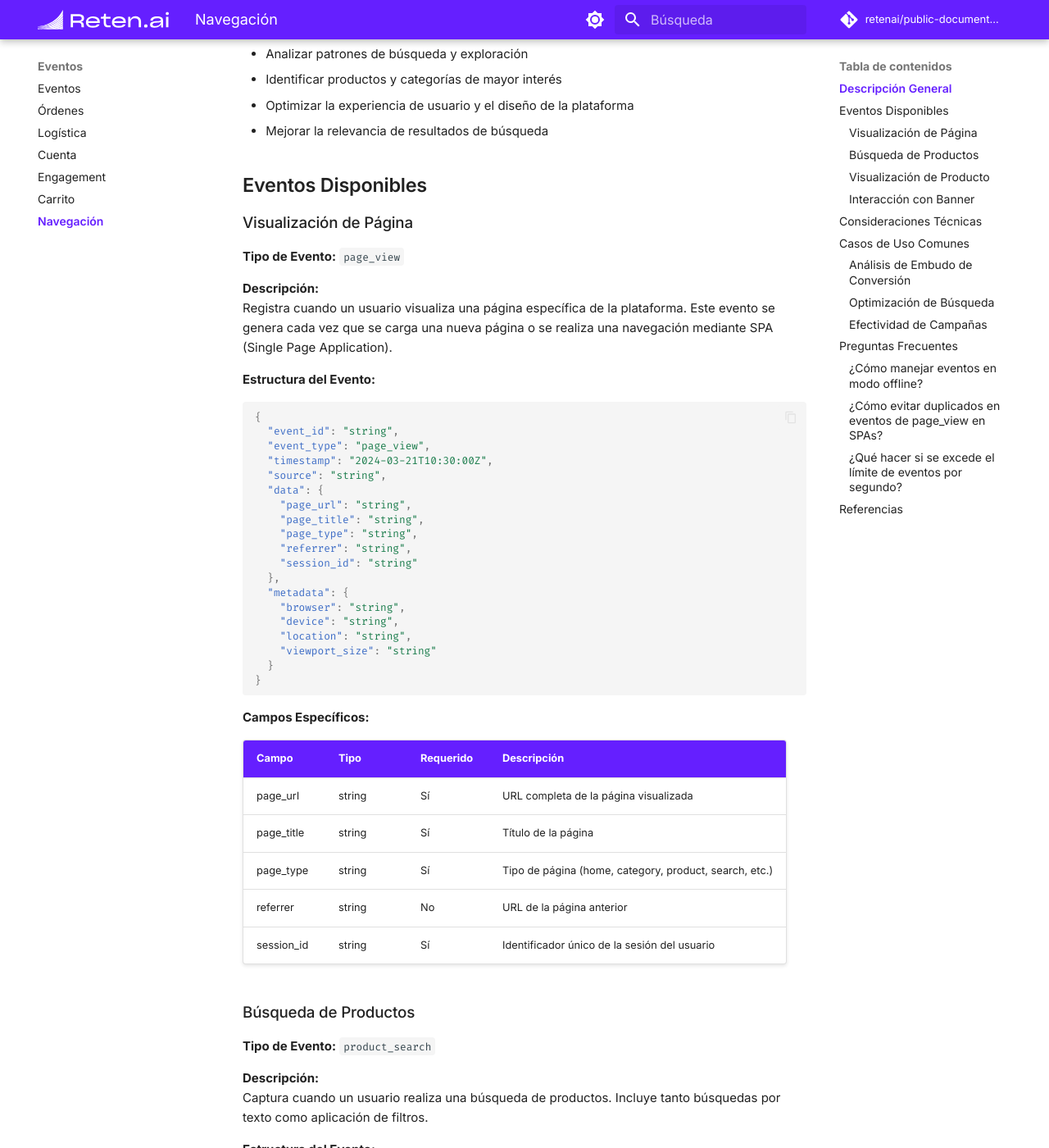
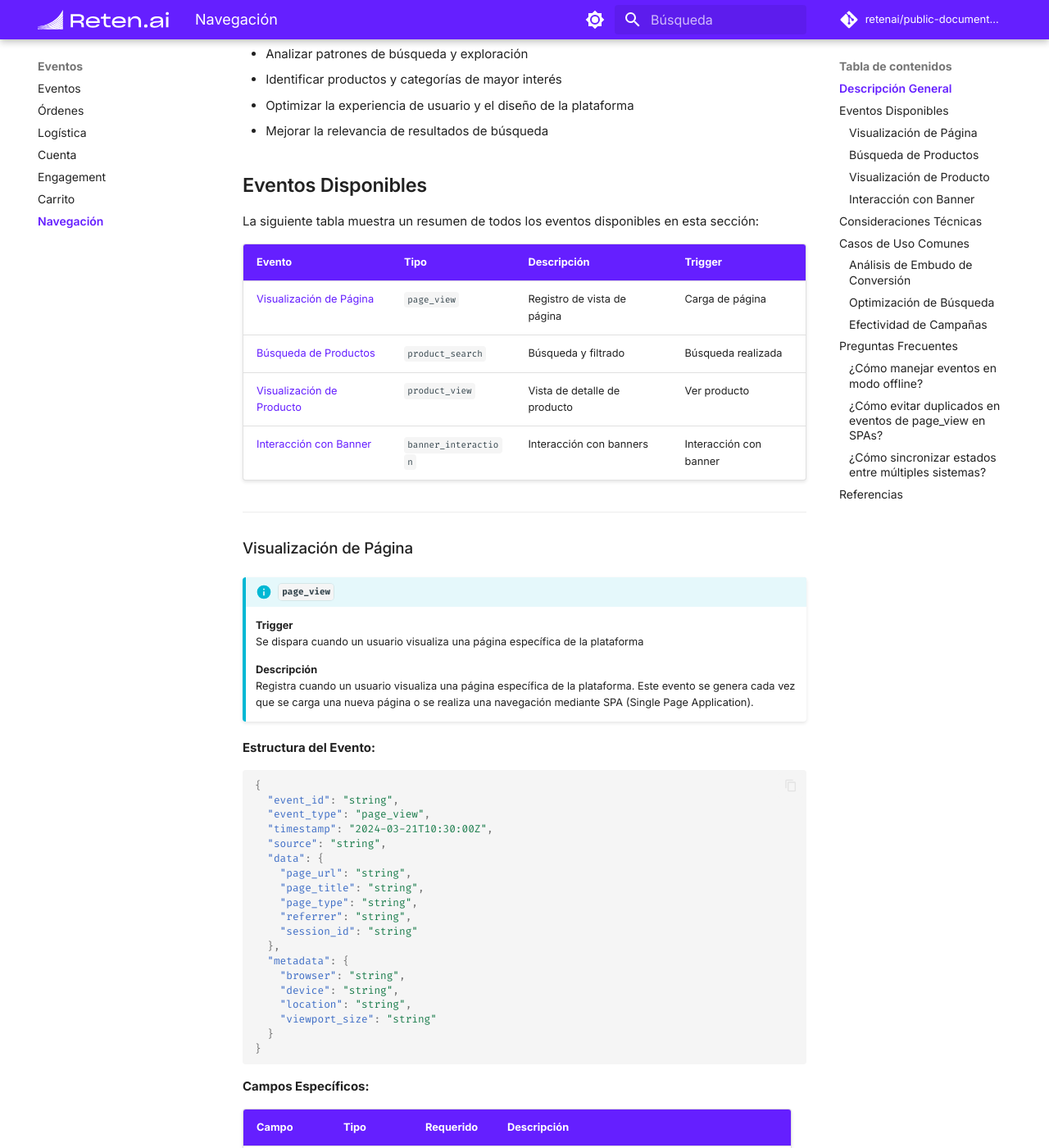
Before and after one commit to retenai/public-documentation, an MkDocs documentation site: the page built from docs/events/navigation/README.md, in a window 1280 px wide and 1400 px high, scrolled down 399 px. Shown: the whole window at 82% size. Built offline with MkDocs 1.6.1 and Material for MkDocs 9.7.7, drawn with Linux system fonts in a browser that asks for light colours; comment, search, counter and statistics services are not loaded; some of the changed text lies outside the part shown.

Commit message:
docs: update navigation events documentation to match new template format

````diff
--- a/docs/events/navigation/README.md
+++ b/docs/events/navigation/README.md
@@ -14,12 +14,25 @@ Los eventos de navegación y descubrimiento capturan las interacciones de los us
 
 ## Eventos Disponibles
 
+La siguiente tabla muestra un resumen de todos los eventos disponibles en esta sección:
+
+| Evento                                                  | Tipo                 | Descripción                  | Trigger                |
+| ------------------------------------------------------- | -------------------- | ---------------------------- | ---------------------- |
+| [Visualización de Página](#visualizacion-de-pagina)     | `page_view`          | Registro de vista de página  | Carga de página        |
+| [Búsqueda de Productos](#busqueda-de-productos)         | `product_search`     | Búsqueda y filtrado          | Búsqueda realizada     |
+| [Visualización de Producto](#visualizacion-de-producto) | `product_view`       | Vista de detalle de producto | Ver producto           |
+| [Interacción con Banner](#interaccion-con-banner)       | `banner_interaction` | Interacción con banners      | Interacción con banner |
+
+---
+
 ### Visualización de Página
 
-**Tipo de Evento:** `page_view`
+!!! info "`page_view`"
+    **Trigger**
+    Se dispara cuando un usuario visualiza una página específica de la plataforma
 
-**Descripción:**
-Registra cuando un usuario visualiza una página específica de la plataforma. Este evento se genera cada vez que se carga una nueva página o se realiza una navegación mediante SPA (Single Page Application).
+    **Descripción**
+    Registra cuando un usuario visualiza una página específica de la plataforma. Este evento se genera cada vez que se carga una nueva página o se realiza una navegación mediante SPA (Single Page Application).
 
 **Estructura del Evento:**
 ```json
@@ -46,20 +59,37 @@ Registra cuando un usuario visualiza una página específica de la plataforma. E
 
 **Campos Específicos:**
 
-| Campo      | Tipo   | Requerido | Descripción                                            |
-| ---------- | ------ | --------- | ------------------------------------------------------ |
-| page_url   | string | Sí        | URL completa de la página visualizada                  |
-| page_title | string | Sí        | Título de la página                                    |
-| page_type  | string | Sí        | Tipo de página (home, category, product, search, etc.) |
-| referrer   | string | No        | URL de la página anterior                              |
-| session_id | string | Sí        | Identificador único de la sesión del usuario           |
+| Campo        | Tipo   | Requerido | Descripción                                            |
+| ------------ | ------ | --------- | ------------------------------------------------------ |
+| `page_url`   | string | Sí        | URL completa de la página visualizada                  |
+| `page_title` | string | Sí        | Título de la página                                    |
+| `page_type`  | string | Sí        | Tipo de página (home, category, product, search, etc.) |
+| `referrer`   | string | No        | URL de la página anterior                              |
+| `session_id` | string | Sí        | Identificador único de la sesión del usuario           |
+
+**Ejemplo de Uso:**
+```json
+{
+  "event_type": "page_view",
+  "data": {
+    "page_url": "https://example.com/products/category/shoes",
+    "page_title": "Zapatos - Categoría",
+    "page_type": "category",
+    "session_id": "sess_123456"
+  }
+}
+```
+
+---
 
 ### Búsqueda de Productos
 
-**Tipo de Evento:** `product_search`
+!!! note "`product_search`"
+    **Trigger**
+    Se dispara cuando un usuario realiza una búsqueda o aplica filtros
 
-**Descripción:**
-Captura cuando un usuario realiza una búsqueda de productos. Incluye tanto búsquedas por texto como aplicación de filtros.
+    **Descripción**
+    Captura cuando un usuario realiza una búsqueda de productos. Incluye tanto búsquedas por texto como aplicación de filtros.
 
 **Estructura del Evento:**
 ```json
@@ -91,20 +121,44 @@ Captura cuando un usuario realiza una búsqueda de productos. Incluye tanto bús
 
 **Campos Específicos:**
 
-| Campo         | Tipo   | Requerido | Descripción                                  |
-| ------------- | ------ | --------- | -------------------------------------------- |
-| search_query  | string | No        | Término de búsqueda ingresado por el usuario |
-| filters       | object | No        | Filtros aplicados a la búsqueda              |
-| results_count | number | Sí        | Cantidad de resultados encontrados           |
-| page_number   | number | Sí        | Número de página de resultados               |
-| sort_by       | string | No        | Criterio de ordenamiento aplicado            |
+| Campo           | Tipo   | Requerido | Descripción                                  |
+| --------------- | ------ | --------- | -------------------------------------------- |
+| `search_query`  | string | No        | Término de búsqueda ingresado por el usuario |
+| `filters`       | object | No        | Filtros aplicados a la búsqueda              |
+| `results_count` | number | Sí        | Cantidad de resultados encontrados           |
+| `page_number`   | number | Sí        | Número de página de resultados               |
+| `sort_by`       | string | No        | Criterio de ordenamiento aplicado            |
+
+**Ejemplo de Uso:**
+```json
+{
+  "event_type": "product_search",
+  "data": {
+    "search_query": "zapatos deportivos",
+    "filters": {
+      "category": ["calzado", "deportes"],
+      "price_range": {
+        "min": 1000,
+        "max": 5000
+      }
+    },
+    "results_count": 24,
+    "page_number": 1,
+    "sort_by": "relevance"
+  }
+}
+```
+
+---
 
 ### Visualización de Producto
 
-**Tipo de Evento:** `product_view`
+!!! info "`product_view`"
+    **Trigger**
+    Se dispara cuando un usuario accede al detalle de un producto
 
-**Descripción:**
-Registra cuando un usuario visualiza el detalle de un producto específico.
+    **Descripción**
+    Registra cuando un usuario visualiza el detalle de un producto específico.
 
 **Estructura del Evento:**
 ```json
@@ -131,22 +185,41 @@ Registra cuando un usuario visualiza el detalle de un producto específico.
 
 **Campos Específicos:**
 
-| Campo         | Tipo   | Requerido | Descripción                               |
-| ------------- | ------ | --------- | ----------------------------------------- |
-| product_id    | string | Sí        | Identificador único del producto          |
-| product_name  | string | Sí        | Nombre del producto                       |
-| category_id   | string | Sí        | Identificador de la categoría principal   |
-| price         | number | Sí        | Precio actual del producto                |
-| currency      | string | Sí        | Moneda del precio                         |
-| view_duration | number | No        | Tiempo de visualización en segundos       |
-| source_page   | string | Sí        | Página desde donde se accedió al producto |
+| Campo           | Tipo   | Requerido | Descripción                               |
+| --------------- | ------ | --------- | ----------------------------------------- |
+| `product_id`    | string | Sí        | Identificador único del producto          |
+| `product_name`  | string | Sí        | Nombre del producto                       |
+| `category_id`   | string | Sí        | Identificador de la categoría principal   |
+| `price`         | number | Sí        | Precio actual del producto                |
+| `currency`      | string | Sí        | Moneda del precio                         |
+| `view_duration` | number | No        | Tiempo de visualización en segundos       |
+| `source_page`   | string | Sí        | Página desde donde se accedió al producto |
+
+**Ejemplo de Uso:**
+```json
+{
+  "event_type": "product_view",
+  "data": {
+    "product_id": "PROD_123",
+    "product_name": "Zapatos Deportivos Nike Air",
+    "category_id": "CAT_456",
+    "price": 2999.99,
+    "currency": "MXN",
+    "source_page": "search"
+  }
+}
+```
+
+---
 
 ### Interacción con Banner
 
-**Tipo de Evento:** `banner_interaction`
+!!! note "`banner_interaction`"
+    **Trigger**
+    Se dispara cuando un usuario interactúa con un banner promocional o informativo
 
-**Descripción:**
-Captura las interacciones de los usuarios con banners promocionales o informativos.
+    **Descripción**
+    Captura las interacciones de los usuarios con banners promocionales o informativos.
 
 **Estructura del Evento:**
 ```json
@@ -172,14 +245,31 @@ Captura las interacciones de los usuarios con banners promocionales o informativ
 
 **Campos Específicos:**
 
-| Campo            | Tipo   | Requerido | Descripción                       |
-| ---------------- | ------ | --------- | --------------------------------- |
-| banner_id        | string | Sí        | Identificador único del banner    |
-| banner_name      | string | Sí        | Nombre descriptivo del banner     |
-| banner_type      | string | Sí        | Tipo de banner                    |
-| interaction_type | string | Sí        | Tipo de interacción con el banner |
-| position         | string | Sí        | Posición del banner en la página  |
-| campaign_id      | string | No        | ID de la campaña asociada         |
+| Campo              | Tipo   | Requerido | Descripción                       |
+| ------------------ | ------ | --------- | --------------------------------- |
+| `banner_id`        | string | Sí        | Identificador único del banner    |
+| `banner_name`      | string | Sí        | Nombre descriptivo del banner     |
+| `banner_type`      | string | Sí        | Tipo de banner                    |
+| `interaction_type` | string | Sí        | Tipo de interacción con el banner |
+| `position`         | string | Sí        | Posición del banner en la página  |
+| `campaign_id`      | string | No        | ID de la campaña asociada         |
+
+**Ejemplo de Uso:**
+```json
+{
+  "event_type": "banner_interaction",
+  "data": {
+    "banner_id": "BAN_789",
+    "banner_name": "Promoción Verano",
+    "banner_type": "promotion",
+    "interaction_type": "click",
+    "position": "home_top",
+    "campaign_id": "CAMP_123"
+  }
+}
+```
+
+---
 
 ## Consideraciones Técnicas
 
@@ -224,8 +314,8 @@ Se recomienda almacenar los eventos en localStorage y enviarlos cuando se recupe
 ### ¿Cómo evitar duplicados en eventos de page_view en SPAs?
 Implementar un debounce y verificar cambios reales en la ruta de la aplicación.
 
-### ¿Qué hacer si se excede el límite de eventos por segundo?
-Implementar un sistema de cola que agrupe y envíe los eventos respetando los límites establecidos.
+### ¿Cómo sincronizar estados entre múltiples sistemas?
+Utilizar un sistema de eventos distribuido con garantía de orden.
 
 ## Referencias
 
````
